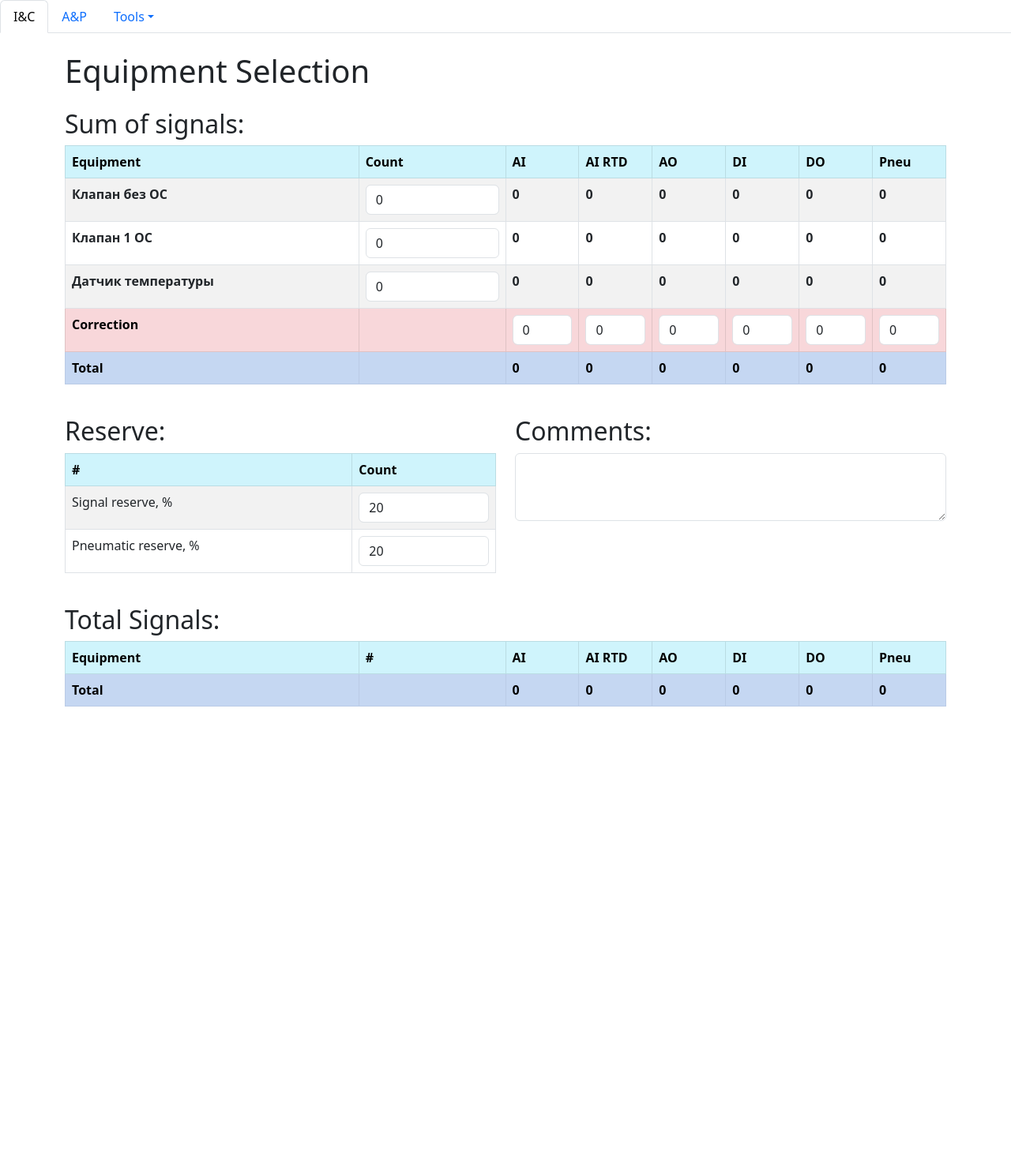
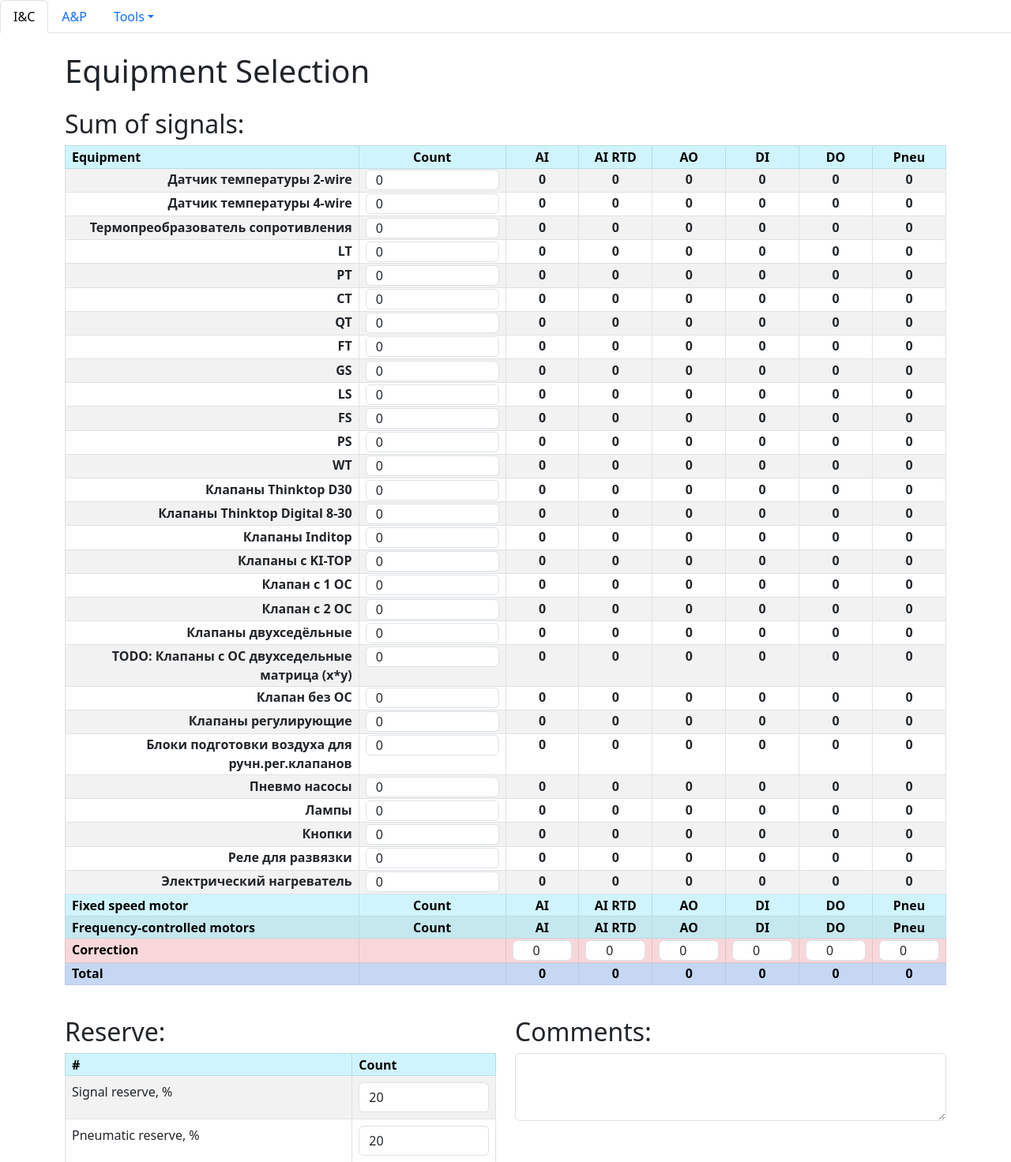
Before and after one commit to Pragmatist1618/CalculationOfTCP, a Django app: page / in a window 1280 px wide. Shown: the top 1472 px of the page at 79% size. Before the commit the page ends 911 px from the top, so only its background shows below. Run offline with Django 4.2, Linux system fonts and the light colour scheme; data comes from the database, SQL or seed files in the repository; lists and menus that the app fills with data are empty.

Commit message:
add fs_motors and fc_motors todo: signal calculation

```diff
--- /dev/null
+++ b/Static/equipmentSelection/css/style.css
@@ -0,0 +1,8 @@
+th input{
+    height: 26px;
+    margin: 0;
+    padding: 0;
+}
+.table th{
+    padding: 0.1rem 0.5rem;
+}
--- a/Static/equipmentSelection/js/calculate_signals.js
+++ b/Static/equipmentSelection/js/calculate_signals.js
@@ -1,8 +1,10 @@
 // static/equipmentSelection/js/calculate_signals.js
 
 $(document).ready(function () {
+    // Получаем url обращения к серверу
     var url = $("#calculation-form").data("url");
 
+    // Заполняем пустые инпуты 0
     $('input').blur(function () {
         if ($(this).val() === '') {
             // Заполняем поле значением "0"
@@ -10,11 +12,13 @@
         }
     });
 
+    // Произошло изменение инпута
     $("input[name^='count_']").on("change", function () {
         // Вызывать функцию обновления при каждом изменении
         calculateSignals();
     });
 
+    // Расчет сигналов
     function calculateSignals() {
         // Перед отправкой данных формы, установим значение 0 для пустых инпутов
         $("input[name^='count_']").each(function () {
@@ -29,10 +33,12 @@
             data: $("#calculation-form").serialize(),
             success: function (data) {
                 updateTotalSignals(data);
+                console.log(data);
             }
         });
     };
 
+    // Обновление на вебе
     function updateTotalSignals(data) {
         var totalOverallSignals = 0;
         var signalsByType = data.total_signals_by_type;
--- a/equipmentSelection/views.py
+++ b/equipmentSelection/views.py
@@ -5,15 +5,17 @@
 from django.http import JsonResponse
 from django.shortcuts import render, HttpResponse
 
-from .models import Equipment
+from .models import Equipment, FSMotors, FCMotors
 
 
 def calculate_signals(request):
-    equipments = Equipment.objects.all()
+    equipments = Equipment.objects.all().order_by('rendering_order')
+    fs_motors = FSMotors.objects.all().order_by('rendering_order')
+    fc_motors = FCMotors.objects.all().order_by('rendering_order')
     total_signals_by_type = {}
 
     if request.method == 'POST':
-        total_signals = 0
+        # total_signals = 0
 
         for equipment in equipments:
             count = int(request.POST.get(f'count_{equipment.id}', 0))
@@ -27,19 +29,45 @@
                 'pneumatic_count': count * equipment.pneumatic_count,
             }
 
-            total_signals += sum(total_signals_by_type[equipment.name].values())
+            # total_signals += sum(total_signals_by_type[equipment.name].values())
+
+        for fs_motor in fs_motors:
+            count = int(request.POST.get(f'count_fs_{fs_motor.id}', 0))
+            total_signals_by_type[fs_motor.name] = {
+                'id': fs_motor.id,
+                'analog_input_count': count * fs_motor.analog_input_count,
+                'analog_input_RTD_count': count * fs_motor.analog_input_RTD_count,
+                'analog_output_count': count * fs_motor.analog_output_count,
+                'discrete_input_count': count * fs_motor.discrete_input_count,
+                'discrete_output_count': count * fs_motor.discrete_output_count,
+                'pneumatic_count': count * fs_motor.pneumatic_count,
+            }
+
+        for fc_motor in fc_motors:
+            count = int(request.POST.get(f'count_fc_{fc_motor.id}', 0))
+            total_signals_by_type[fc_motor.name] = {
+                'id': fc_motor.id,
+                'analog_input_count': count * fc_motor.analog_input_count,
+                'analog_input_RTD_count': count * fc_motor.analog_input_RTD_count,
+                'analog_output_count': count * fc_motor.analog_output_count,
+                'discrete_input_count': count * fc_motor.discrete_input_count,
+                'discrete_output_count': count * fc_motor.discrete_output_count,
+                'pneumatic_count': count * fc_motor.pneumatic_count,
+            }
 
         response_data = {
             'total_signals_by_type': total_signals_by_type,
-            'total_signals': total_signals,
+            # 'total_signals': total_signals,
         }
 
         return JsonResponse(response_data)
 
     context = {
         'equipments': equipments,
+        'fc_motors': fc_motors,
+        'fs_motors': fs_motors,
         'total_signals_by_type': total_signals_by_type,
-        'total_signals': 0,
+        # 'total_signals': 0,
     }
 
     return render(request, 'equipmentSelection/base.html', context)
--- a/templates/equipmentSelection/base.html
+++ b/templates/equipmentSelection/base.html
@@ -7,6 +7,7 @@
     <meta name="viewport" content="width=device-width, initial-scale=1.0">
     <title>Calculate Signals</title>
     <link href="https://cdn.jsdelivr.net/npm/bootstrap@5.3.0/dist/css/bootstrap.min.css" rel="stylesheet">
+    <link rel="stylesheet" type="text/css" href="{% static 'equipmentSelection/css/style.css' %}">
     <script src="https://cdn.jsdelivr.net/npm/bootstrap@5.3.0/dist/js/bootstrap.bundle.min.js"></script>
     <script src="https://code.jquery.com/jquery-3.6.4.min.js"></script>
     <script src="{% static 'equipmentSelection/js/calculate_signals.js' %}"></script>
--- a/templates/equipmentSelection/calculate_signals.html
+++ b/templates/equipmentSelection/calculate_signals.html
@@ -9,47 +9,102 @@
             <thead>
             <tr class="table-info">
                 <th scope="col" class="col-4">Equipment</th>
-                <th scope="col" class="col-2">Count</th>
-                <th scope="col" class="col-1">AI</th>
-                <th scope="col" class="col-1">AI RTD</th>
-                <th scope="col" class="col-1">AO</th>
-                <th scope="col" class="col-1">DI</th>
-                <th scope="col" class="col-1">DO</th>
-                <th scope="col" class="col-1">Pneu</th>
+                <th scope="col" class="col-2 text-center">Count</th>
+                <th scope="col" class="col-1 text-center">AI</th>
+                <th scope="col" class="col-1 text-center">AI RTD</th>
+                <th scope="col" class="col-1 text-center">AO</th>
+                <th scope="col" class="col-1 text-center">DI</th>
+                <th scope="col" class="col-1 text-center">DO</th>
+                <th scope="col" class="col-1 text-center">Pneu</th>
             </tr>
             </thead>
             <tbody>
             {% for equipment in equipments %}
                 <tr id="summ-signals-{{ equipment.id }}">
-                    <th scope="row">{{ equipment.name }}</th>
+                    <th scope="row" class="text-end">{{ equipment.name }}</th>
                     <th><input type="number" class="form-control" name="count_{{ equipment.id }}" value="0" min="0">
                     </th>
-                    <th><span class="analog-input-1">0</span></th>
-                    <th><span class="analog-input-2">0</span></th>
-                    <th><span class="analog-output">0</span></th>
-                    <th><span class="discrete-input">0</span></th>
-                    <th><span class="discrete-output">0</span></th>
-                    <th><span class="pneumatic-output">0</span></th>
+                    <th class="text-center"><span class="analog-input-1">0</span></th>
+                    <th class="text-center"><span class="analog-input-2">0</span></th>
+                    <th class="text-center"><span class="analog-output">0</span></th>
+                    <th class="text-center"><span class="discrete-input">0</span></th>
+                    <th class="text-center"><span class="discrete-output">0</span></th>
+                    <th class="text-center"><span class="pneumatic-output">0</span></th>
                 </tr>
             {% endfor %}
-            <tr class="table-danger" id="correction-signals-type">
-                <th scope="row">Correction</th>
+            <tr class="table-info">
+                <th scope="col" class="col-4">Fixed speed motor</th>
+                <th scope="col" class="col-2 text-center">Count</th>
+                <th scope="col" class="col-1 text-center">AI</th>
+                <th scope="col" class="col-1 text-center">AI RTD</th>
+                <th scope="col" class="col-1 text-center">AO</th>
+                <th scope="col" class="col-1 text-center">DI</th>
+                <th scope="col" class="col-1 text-center">DO</th>
+                <th scope="col" class="col-1 text-center">Pneu</th>
+            </tr>
+{#            {% for fs_motor in fs_motors %}#}
+{#                <tr id="summ-signals-fs-{{ fs_motor.id }}">#}
+{#                    <th scope="row" class="text-end">{{ fs_motor.name }}</th>#}
+{#                    <th><input type="number" class="form-control" name="count_fs_{{ fs_motor.id }}" value="0" min="0">#}
+{#                    </th>#}
+{#                    <th class="text-center"><span class="analog-input-1">0</span></th>#}
+{#                    <th class="text-center"><span class="analog-input-2">0</span></th>#}
+{#                    <th class="text-center"><span class="analog-output">0</span></th>#}
+{#                    <th class="text-center"><span class="discrete-input">0</span></th>#}
+{#                    <th class="text-center"><span class="discrete-output">0</span></th>#}
+{#                    <th class="text-center"><span class="pneumatic-output">0</span></th>#}
+{#                </tr>#}
+{#            {% endfor %}#}
+
+            <tr class="table-info">
+                <th scope="col" class="col-4">Frequency-controlled motors</th>
+                <th scope="col" class="col-2 text-center">Count</th>
+                <th scope="col" class="col-1 text-center">AI</th>
+                <th scope="col" class="col-1 text-center">AI RTD</th>
+                <th scope="col" class="col-1 text-center">AO</th>
+                <th scope="col" class="col-1 text-center">DI</th>
+                <th scope="col" class="col-1 text-center">DO</th>
+                <th scope="col" class="col-1 text-center">Pneu</th>
+            </tr>
+{#            {% for fc_motor in fc_motors %}#}
+{#                <tr id="summ-signals-fc-{{ fc_motor.id }}">#}
+{#                    <th scope="row" class="text-end">{{ fc_motor.name }}кВт</th>#}
+{#                    <th><input type="number" class="form-control" name="count_fc_{{ fc_motor.id }}" value="0" min="0">#}
+{#                    </th>#}
+{#                    <th class="text-center"><span class="analog-input-1">0</span></th>#}
+{#                    <th class="text-center"><span class="analog-input-2">0</span></th>#}
+{#                    <th class="text-center"><span class="analog-output">0</span></th>#}
+{#                    <th class="text-center"><span class="discrete-input">0</span></th>#}
+{#                    <th class="text-center"><span class="discrete-output">0</span></th>#}
+{#                    <th class="text-center"><span class="pneumatic-output">0</span></th>#}
+{#                </tr>#}
+{#            {% endfor %}#}
+
+
+            <tr class="table-danger text-center" id="correction-signals-type">
+                <th scope="row" class="text-start">Correction</th>
                 <th></th>
-                <th><input type="number" class="form-control" name="count_analog-input-1" id="count_сanalog-input-1"
+                <th><input type="number" class="form-control text-center" name="count_analog-input-1"
+                           id="count_сanalog-input-1"
                            value="0"></th>
-                <th><input type="number" class="form-control" name="count_analog-input-2" id="count_сanalog-input-2"
+                <th><input type="number" class="form-control text-center" name="count_analog-input-2"
+                           id="count_сanalog-input-2"
                            value="0"></th>
-                <th><input type="number" class="form-control" name="count_analog-output" id="count_сanalog-output"
+                <th><input type="number" class="form-control text-center" name="count_analog-output"
+                           id="count_сanalog-output"
                            value="0"></th>
-                <th><input type="number" class="form-control" name="count_discrete-input" id="count_сdiscrete-input"
+                <th><input type="number" class="form-control text-center" name="count_discrete-input"
+                           id="count_сdiscrete-input"
                            value="0"></th>
-                <th><input type="number" class="form-control" name="count_discrete-output" id="count_сdiscrete-output"
+                <th><input type="number" class="form-control text-center" name="count_discrete-output"
+                           id="count_сdiscrete-output"
                            value="0"></th>
-                <th><input type="number" class="form-control" name="count_pneumatic-output" id="count_сpneumatic-output"
+                <th><input type="number" class="form-control text-center" name="count_pneumatic-output"
+                           id="count_сpneumatic-output"
                            value="0"></th>
             </tr>
-            <tr class="table-primary" id="summ-signals-type">
-                <th scope="row">Total</th>
+            <tr class="table-primary text-center" id="summ-signals-type">
+                <th scope="row" class="text-start">Total</th>
                 <th></th>
                 <th><span class="analog-input-1">0</span></th>
                 <th><span class="analog-input-2">0</span></th>
@@ -92,7 +147,7 @@
         </div>
 
         <div class="col-md-6">
-{#            <label for="exampleFormControlTextarea1">Comments</label>#}
+            {#            <label for="exampleFormControlTextarea1">Comments</label>#}
             <h2 class="mt-4 mb-2">Comments:</h2>
             <textarea class="form-control" id="exampleFormControlTextarea1" rows="3" name="comments_1"></textarea>
         </div>
@@ -102,8 +157,8 @@
 
     <table class="table table-striped table-bordered">
         <thead>
-        <tr class="table-info">
-            <th scope="col" class="col-4">Equipment</th>
+        <tr class="table-info text-center">
+            <th scope="col" class="col-4 text-start">Equipment</th>
             <th scope="col" class="col-2">#</th>
             <th scope="col" class="col-1">AI</th>
             <th scope="col" class="col-1">AI RTD</th>
@@ -114,8 +169,8 @@
         </tr>
         </thead>
         <tbody>
-        <tr class="table-primary" id="total-signals-type">
-            <th scope="row">Total</th>
+        <tr class="table-primary text-center" id="total-signals-type">
+            <th scope="row" class="text-start">Total</th>
             <th></th>
             <th><span class="analog-input-1">0</span></th>
             <th><span class="analog-input-2">0</span></th>
```
Also changed, not shown: equipmentSelection/admin.py (+17 -3 lines), equipmentSelection/models.py (+109 -0 lines), db.sqlite3.
